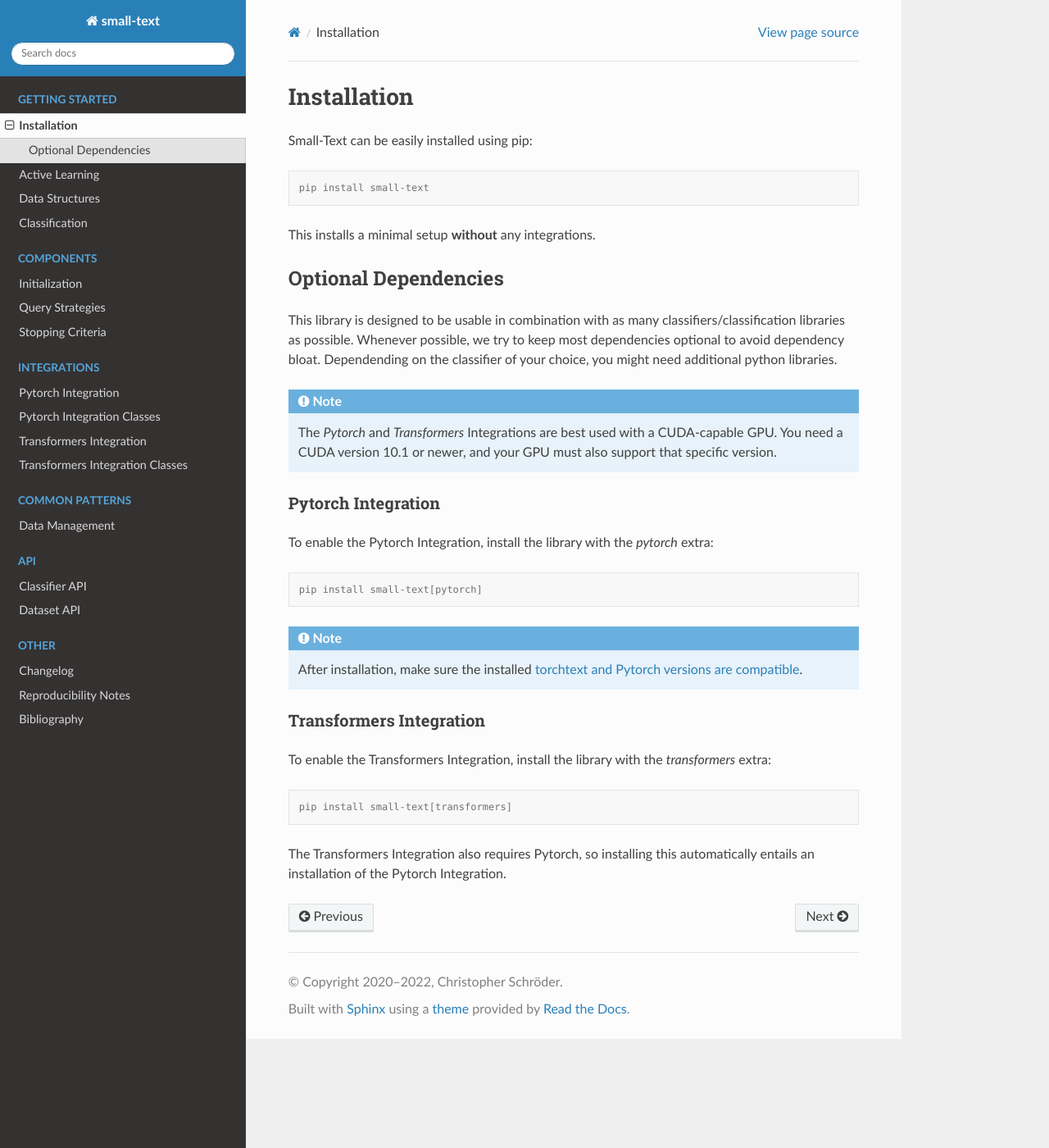
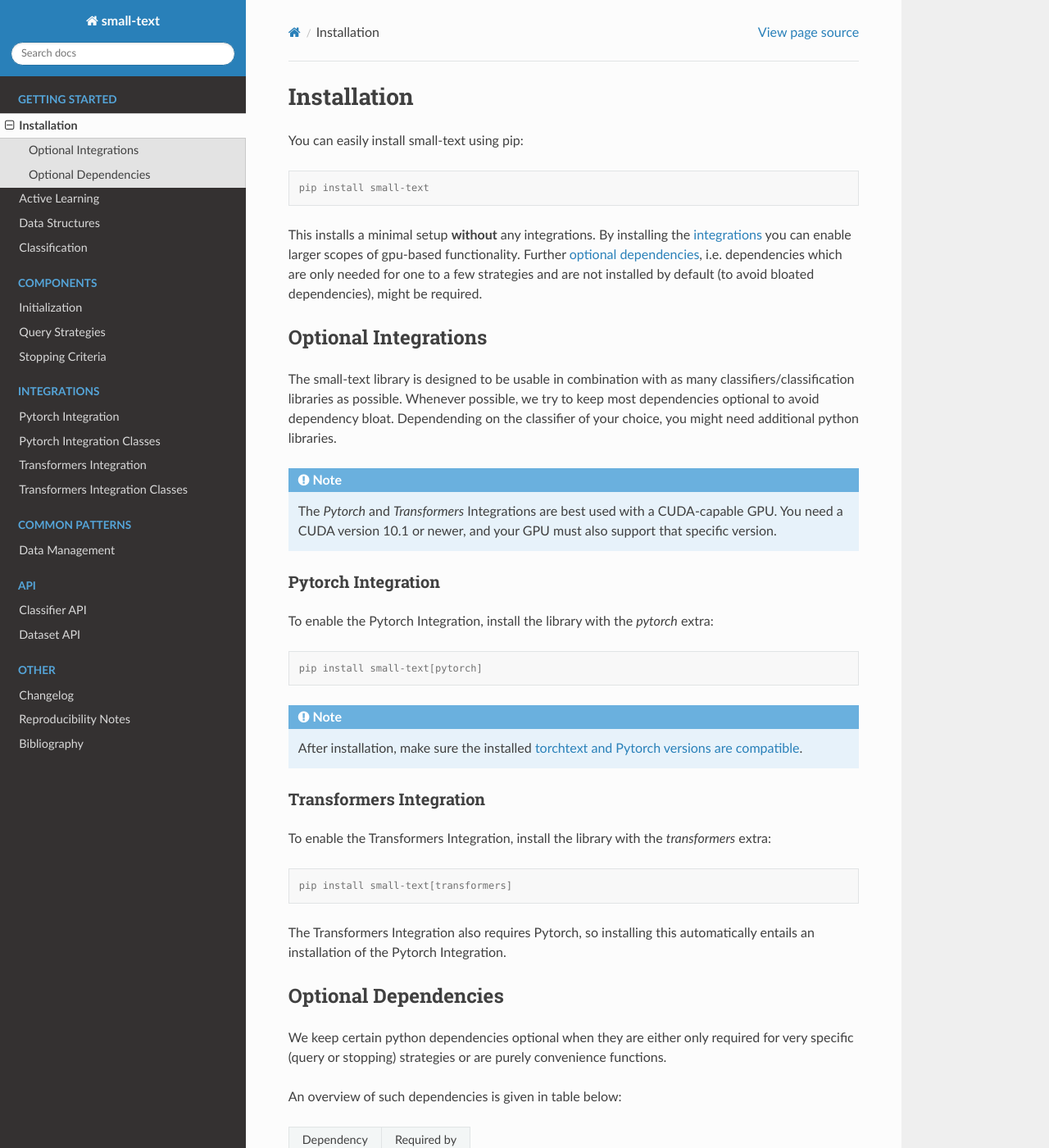
Before and after one commit to webis-de/small-text, a Sphinx documentation site: the page built from docs/install.rst, in a window 1280 px wide and 1400 px high. Shown: the whole window at 82% size. Built offline with Sphinx 7.4.7 and the Read the Docs theme 2.0.0, drawn with Linux system fonts in a browser that asks for light colours; pages that are not in the unit, such as notebooks, are missing from menus; the version number could not be read and is left out.

Commit message:
Prepare the concept for optional dependencies
Signed-off-by: Christopher Schröder <chschroeder@users.noreply.github.com>

```diff
--- a/docs/install.rst
+++ b/docs/install.rst
@@ -4,20 +4,23 @@
 Installation
 ============
 
-Small-Text can be easily installed using pip:
+You can easily install small-text using pip:
 
 .. code-block:: console
 
     pip install small-text
 
-This installs a minimal setup **without** any integrations.
+This installs a minimal setup **without** any integrations. By installing the :ref:`integrations<install:Optional Integrations>`
+you can enable larger scopes of gpu-based functionality.
+Further :ref:`optional dependencies<install:Optional Dependencies>`, i.e. dependencies which are only needed for one to a few strategies
+and are not installed by default (to avoid bloated dependencies), might be required.
 
 .. _installation-optional-dependencies:
 
-Optional Dependencies
+Optional Integrations
 =====================
 
-This library is designed to be usable in combination with as many classifiers/classification libraries as possible.
+The small-text library is designed to be usable in combination with as many classifiers/classification libraries as possible.
 Whenever possible, we try to keep most dependencies optional to avoid dependency bloat.
 Dependending on the classifier of your choice, you might need additional python libraries.
 
@@ -52,3 +55,17 @@
 
 The Transformers Integration also requires Pytorch, so installing this automatically
 entails an installation of the Pytorch Integration.
+
+Optional Dependencies
+=====================
+
+We keep certain python dependencies optional when they are either only required
+for very specific (query or stopping) strategies or are purely convenience functions.
+
+An overview of such dependencies is given in table below:
+
++------------+-------------+
+| Dependency | Required by |
++------------+-------------+
+|            |             |
++------------+-------------+
```
Also changed, not shown: 1 other file.
